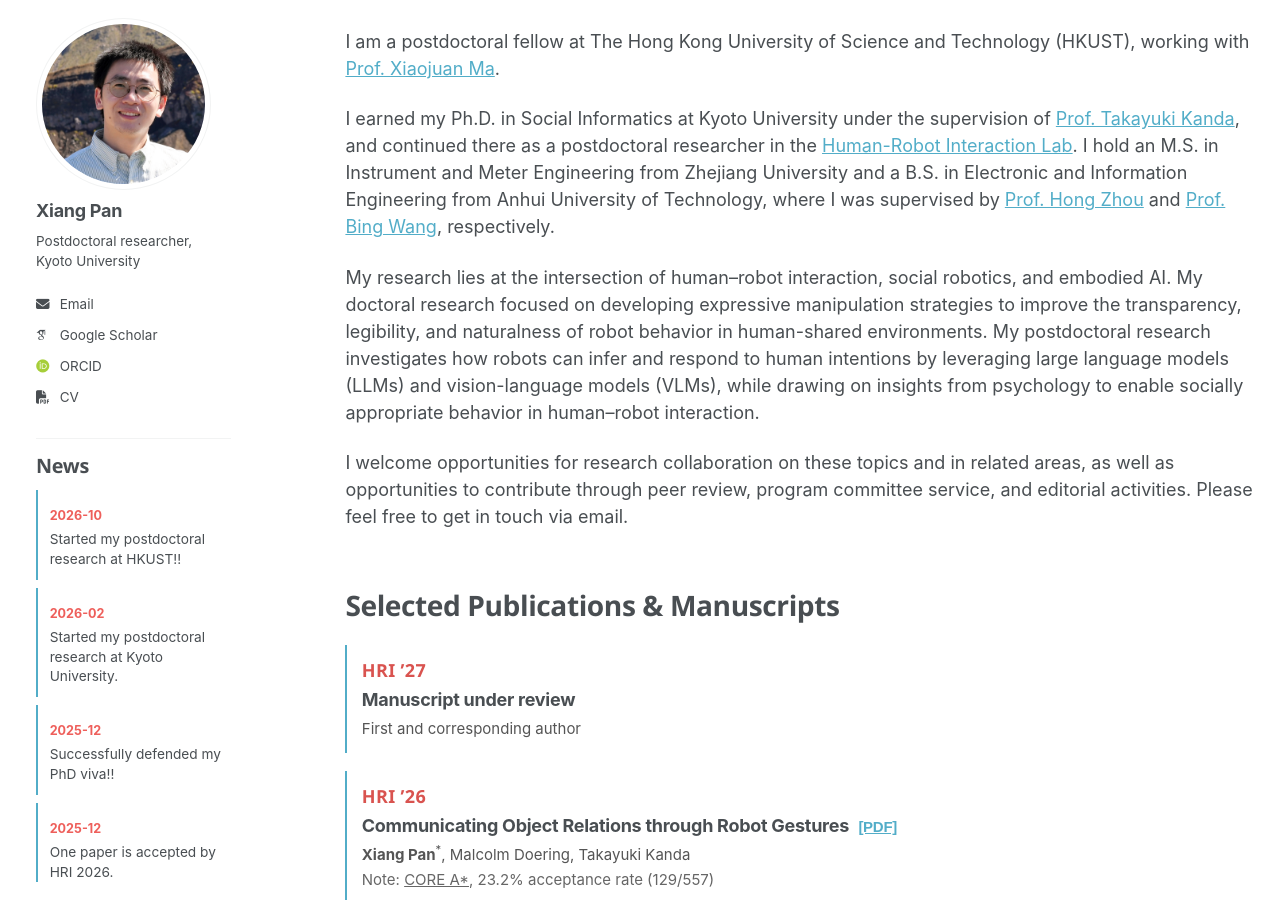
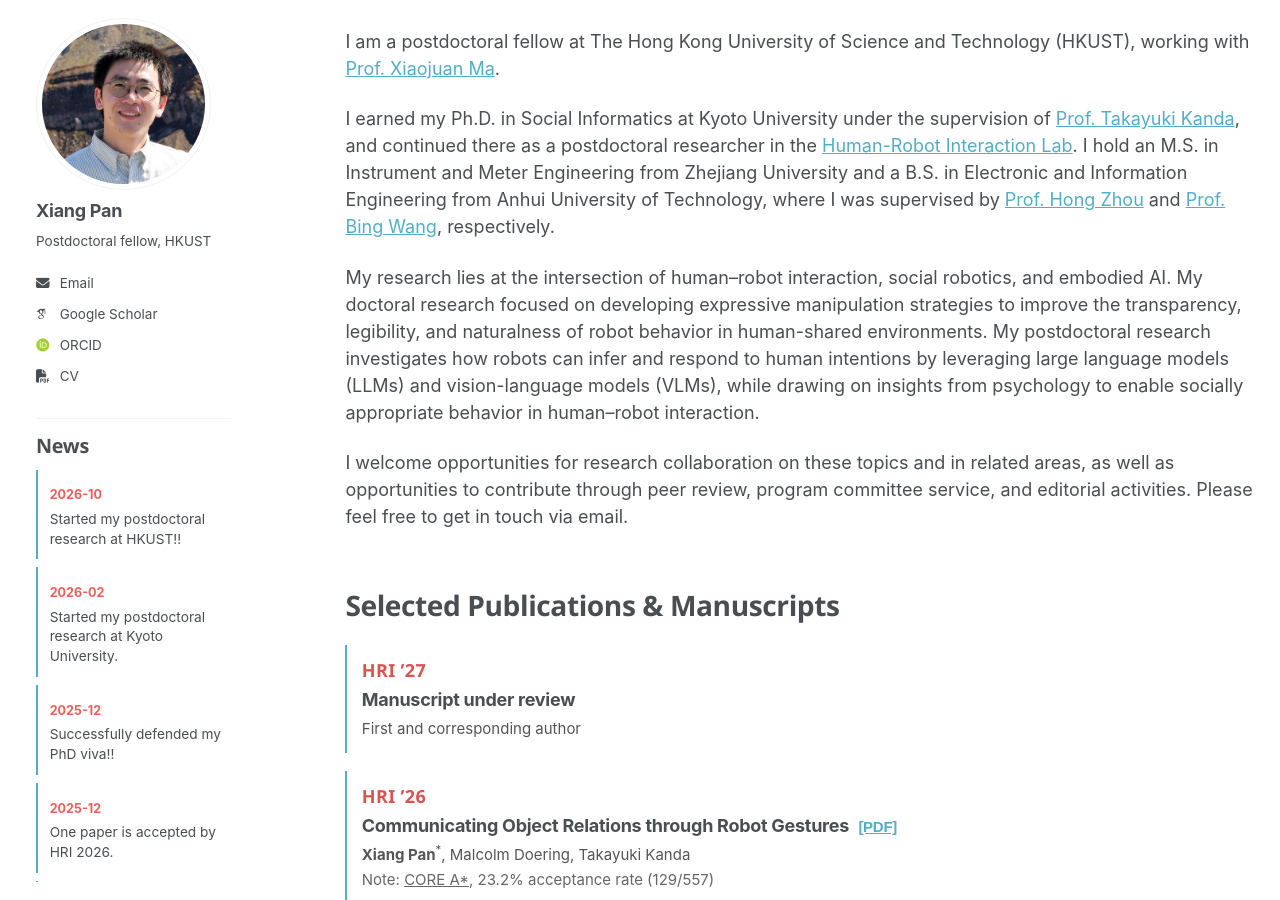
Before and after one commit to pan-xiang/pan-xiang.github.io, a Jekyll site: the page built from _pages/about.md, in a window 1280 px wide and 900 px high. Built offline with Jekyll 4.4.1, drawn with Linux system fonts in a browser that asks for light colours; some web fonts are replaced.

Commit message:
Update _config.yml

```diff
--- a/_config.yml
+++ b/_config.yml
@@ -24,10 +24,10 @@ author:
   avatar           : "xiang.jpg"
   name             : "Xiang Pan"
   pronouns         : # example: "she/her"
-  bio              : "Postdoctoral researcher, Kyoto University"
+  bio              : "Postdoctoral fellow, HKUST"
   location         :
-  # employer         : "Kyoto University"
-  # uri              : # URL
+  employer         :
+  uri              :
   email            : "seanpan0111@gmail.com"
 
   # Academic websites
```
